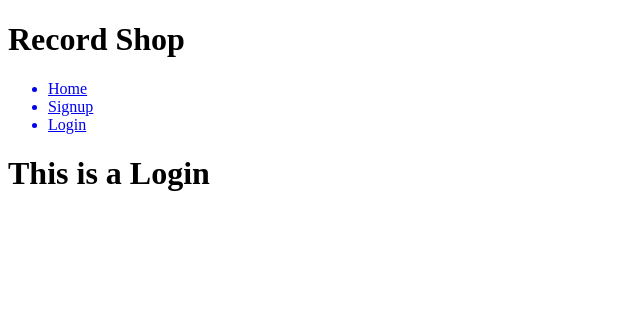
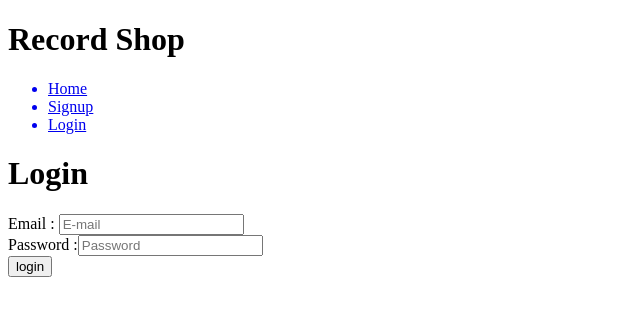
Before and after one commit to FBW32/Browser-Live-Coding, a React (Create React App) app in the folder NodeJs/record-shop-frontend/: page /login in a window 1280 px wide. Shown: the top 316 px of the page, without its empty margins (0-640 px from the left). Built offline with nearby package versions, Linux system fonts and the light colour scheme.

Commit message:
created Login Page

```diff
--- a/NodeJs/record-shop-frontend/src/components/Login.js
+++ b/NodeJs/record-shop-frontend/src/components/Login.js
@@ -1,9 +1,101 @@
-import React from 'react'
+import React, { useState,useContext } from "react";
+import { MyContext } from "../App";
 
-export default function Login() {
+export default function Login(props) {
+    const {setIsLogin ,setUserData, setToken} =useContext(MyContext)
+
+    const [user, setUser] = useState({
+      email: "",
+      password: ""
+    });
+
+
+
+    const submitForm = (e) => {
+      e.preventDefault();
+
+      /* AJAX */
+      fetch("http://localhost:4000/login", {
+        method: "POST",
+        headers:{ "Content-Type" : "application/json" },
+        body: JSON.stringify(user),
+      })
+        .then((res) => {
+          console.log(res.headers.get("x-auth"))
+          let headertoken = res.headers.get("x-auth")
+          setToken(headertoken)
+          localStorage.setItem("token",headertoken)
+          return res.json()
+        })
+        .then((response) => {
+          if(response.success){
+            console.log(response.user)
+            //storing user into context
+            setUserData(response.user)
+            setIsLogin(true)
+            let obj={
+              islogin:true,
+              user:response.user
+            }
+
+            localStorage.setItem("userdata",JSON.stringify(obj))
+
+            props.history.push("/profile")
+          }else{
+            console.log(response)
+          }
+        }).catch(err=>console.log(err))
+      /*     const formData = new FormData(e.target)
+
+      let user= {  address:{}  }
+
+     for(let pair of formData){
+        if(pair[0]==="city"|| pair[0]==="street"){
+             user.address[pair[0]]=pair[1]
+        }else{
+            user[pair[0]]=pair[1]
+        }
+
+     }
+     console.log(user)
+   */
+    }; //ending submitform
+
+    const grabValue = (e) => {
+      setUser({ ...user, [e.target.name]: e.target.value });
+    };
+
     return (
-        <div>
-            <h1>This is a Login</h1>
-        </div>
-    )
+      <div>
+        <h1>Login</h1>
+        <form onSubmit={submitForm}>
+
+          <label>
+            Email :{" "}
+            <input
+              type="email"
+              name="email"
+              required
+              placeholder="E-mail"
+              onChange={grabValue}
+            />
+          </label>
+          <br />
+
+          <label>
+            Password :
+            <input
+              type="password"
+              name="password"
+              required
+              placeholder="Password"
+              onChange={grabValue}
+            />
+          </label>
+          <br />
+
+          <input type="submit" value="login" />
+        </form>
+      </div>
+    );
 }
```
